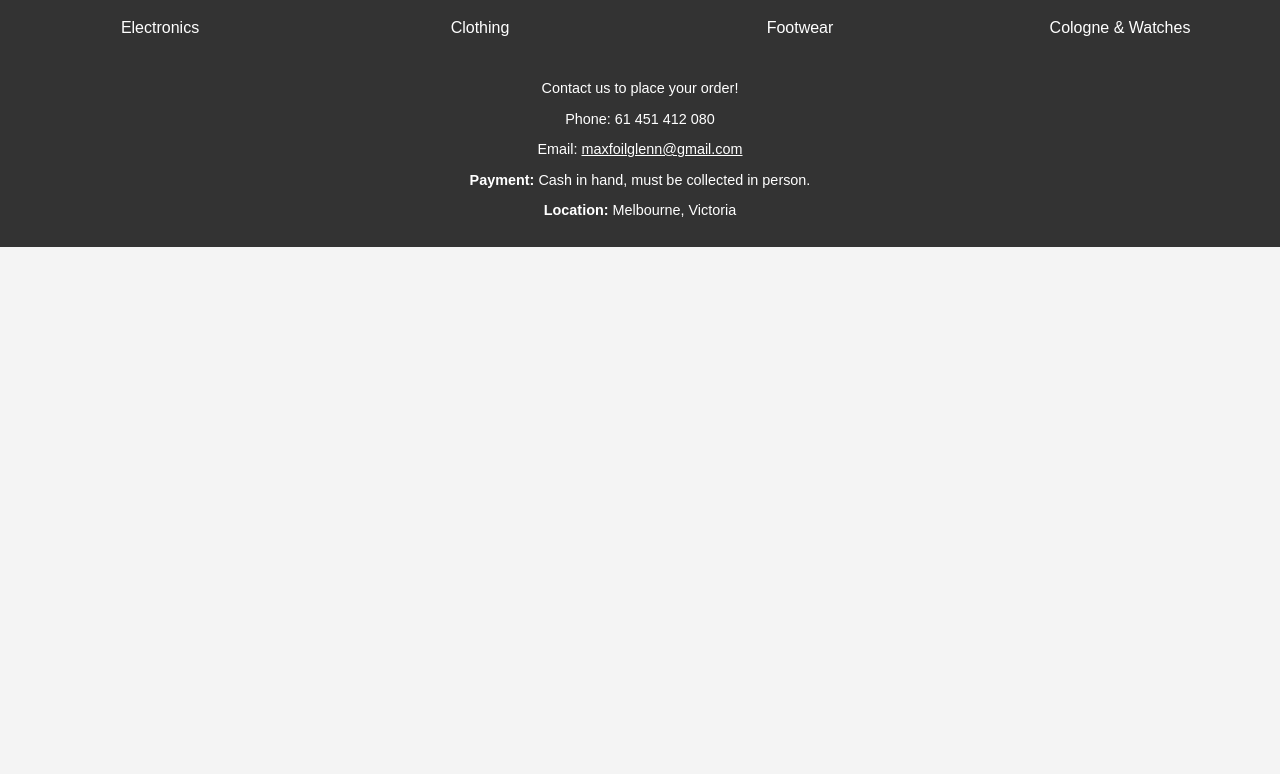
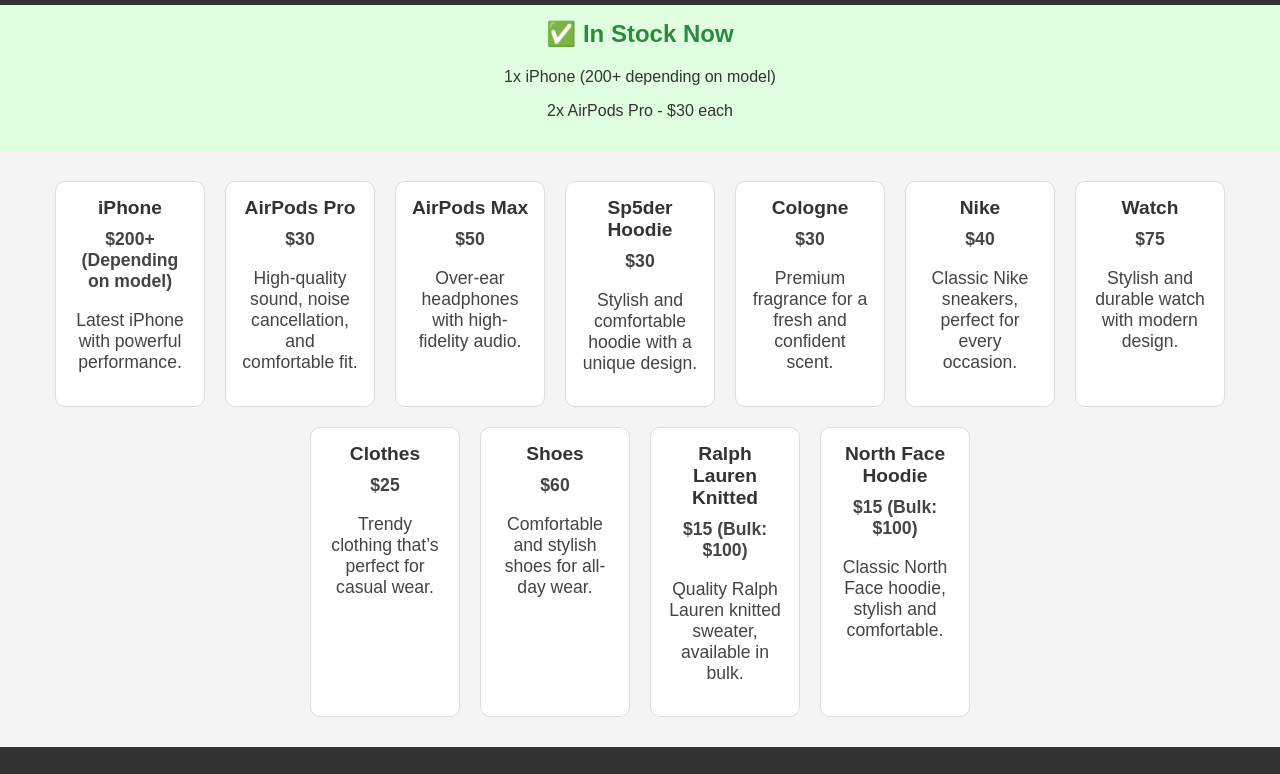
Before and after one commit to Vicvendor/Vicvendor.gifthub.io, a plain HTML site: page index.html in a window 1280 px wide. Shown: the part 63-837 px from the top of the page. Before the commit the page ends 800 px from the top, so only its background shows below. Drawn offline with Linux system fonts and the light colour scheme.

Commit message:
index.html

```diff
--- a/index.html
+++ b/index.html
@@ -3,7 +3,7 @@
 <head>
   <meta charset="UTF-8" />
   <meta name="viewport" content="width=device-width, initial-scale=1.0" />
-  <title>Product Catalog</title>
+  <title>Max's Deals & Products</title>
   <style>
     body {
       margin: 0;
@@ -24,22 +24,58 @@
       font-size: 1.5em;
     }
 
-    .menu {
-      display: flex;
-      justify-content: center;
-      background-color: #333;
+    .instock {
+      background-color: #e0ffe0;
+      padding: 15px;
+      text-align: center;
+      font-size: 1em;
     }
 
-    .menu a {
-      padding: 14px 20px;
-      color: white;
-      text-decoration: none;
-      text-align: center;
-      flex: 1;
+    .instock h2 {
+      margin-top: 0;
+      color: #2b8a3e;
     }
 
-    .menu a:hover {
-      background-color: #575757;
+    .product-list {
+      display: flex;
+      flex-wrap: wrap;
+      justify-content: center;
+      padding: 20px;
+    }
+
+    .product {
+      background-color: #fff;
+      border: 1px solid #ddd;
+      border-radius: 10px;
+      padding: 15px;
+      margin: 10px;
+      width: 100%;
+      max-width: 150px;
+      text-align: center;
+      box-sizing: border-box;
+      transition: transform 0.2s;
+    }
+
+    .product:hover {
+      transform: scale(1.05);
+      border-color: #ccc;
+    }
+
+    .product h3 {
+      margin: 0;
+      font-size: 1.2em;
+    }
+
+    .product p {
+      font-size: 1.1em;
+      color: #444;
+    }
+
+    .price {
+      font-size: 1.2em;
+      color: #007bff;
+      font-weight: bold;
+      margin: 10px 0;
     }
 
     footer {
@@ -56,12 +92,13 @@
     }
 
     @media (max-width: 600px) {
-      .menu {
-        flex-direction: column;
+      .product {
+        max-width: 100%;
+        margin: 10px 0;
       }
 
-      .menu a {
-        text-align: left;
+      header h1 {
+        font-size: 1.2em;
       }
     }
   </style>
@@ -70,15 +107,83 @@
 
   <!-- Header -->
   <header>
-    <h1>Product Catalog</h1>
+    <h1>Max's Deals & Products</h1>
   </header>
 
-  <!-- Menu -->
-  <div class="menu">
-    <a href="electronics.html">Electronics</a>
-    <a href="clothing.html">Clothing</a>
-    <a href="footwear.html">Footwear</a>
-    <a href="cologne-watches.html">Cologne & Watches</a>
+  <!-- In Stock Now Section -->
+  <div class="instock">
+    <h2>✅ In Stock Now</h2>
+    <p>1x iPhone (200+ depending on model)</p>
+    <p>2x AirPods Pro - $30 each</p>
+  </div>
+
+  <!-- Product List -->
+  <div class="product-list">
+    <div class="product">
+      <h3>iPhone</h3>
+      <p class="price">$200+ (Depending on model)</p>
+      <p>Latest iPhone with powerful performance.</p>
+    </div>
+
+    <div class="product">
+      <h3>AirPods Pro</h3>
+      <p class="price">$30</p>
+      <p>High-quality sound, noise cancellation, and comfortable fit.</p>
+    </div>
+
+    <div class="product">
+      <h3>AirPods Max</h3>
+      <p class="price">$50</p>
+      <p>Over-ear headphones with high-fidelity audio.</p>
+    </div>
+
+    <div class="product">
+      <h3>Sp5der Hoodie</h3>
+      <p class="price">$30</p>
+      <p>Stylish and comfortable hoodie with a unique design.</p>
+    </div>
+
+    <div class="product">
+      <h3>Cologne</h3>
+      <p class="price">$30</p>
+      <p>Premium fragrance for a fresh and confident scent.</p>
+    </div>
+
+    <div class="product">
+      <h3>Nike</h3>
+      <p class="price">$40</p>
+      <p>Classic Nike sneakers, perfect for every occasion.</p>
+    </div>
+
+    <div class="product">
+      <h3>Watch</h3>
+      <p class="price">$75</p>
+      <p>Stylish and durable watch with modern design.</p>
+    </div>
+
+    <div class="product">
+      <h3>Clothes</h3>
+      <p class="price">$25</p>
+      <p>Trendy clothing that’s perfect for casual wear.</p>
+    </div>
+
+    <div class="product">
+      <h3>Shoes</h3>
+      <p class="price">$60</p>
+      <p>Comfortable and stylish shoes for all-day wear.</p>
+    </div>
+
+    <div class="product">
+      <h3>Ralph Lauren Knitted</h3>
+      <p class="price">$15 (Bulk: $100)</p>
+      <p>Quality Ralph Lauren knitted sweater, available in bulk.</p>
+    </div>
+
+    <div class="product">
+      <h3>North Face Hoodie</h3>
+      <p class="price">$15 (Bulk: $100)</p>
+      <p>Classic North Face hoodie, stylish and comfortable.</p>
+    </div>
   </div>
 
   <!-- Footer -->
```
